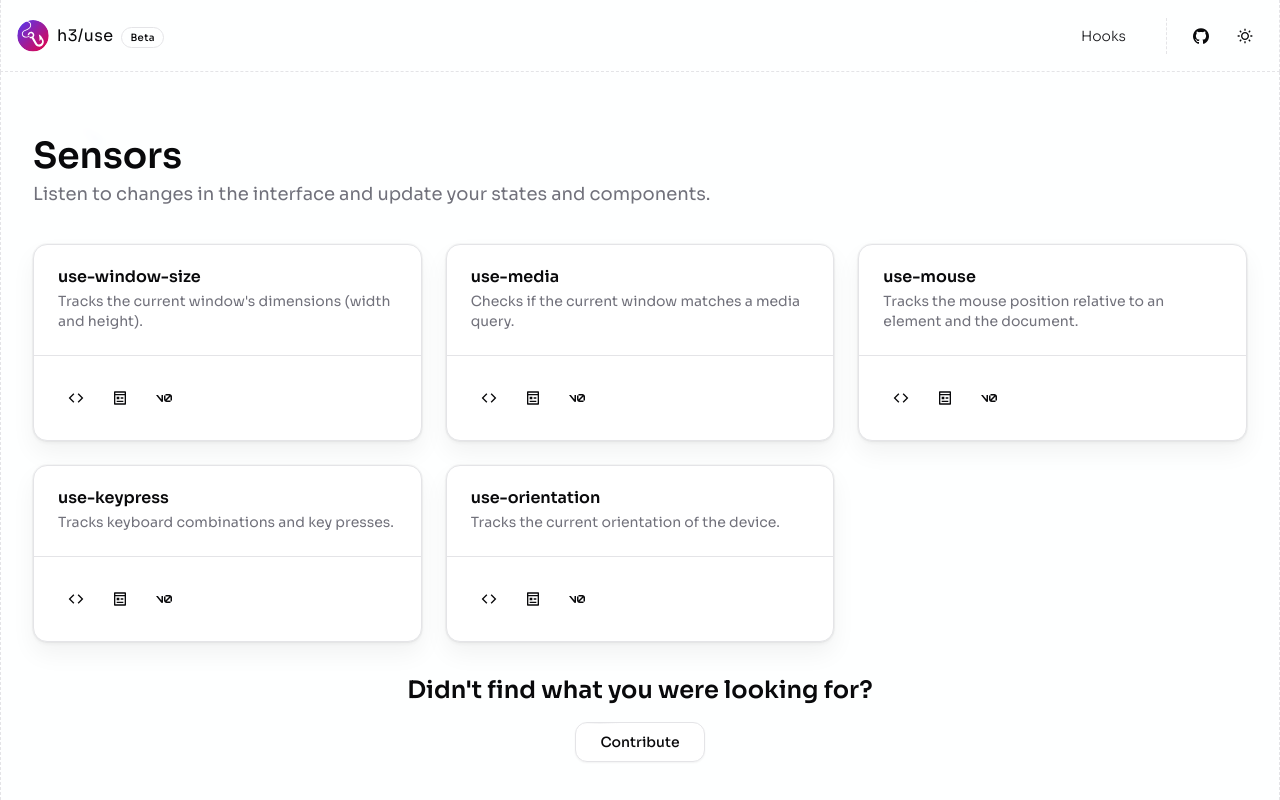
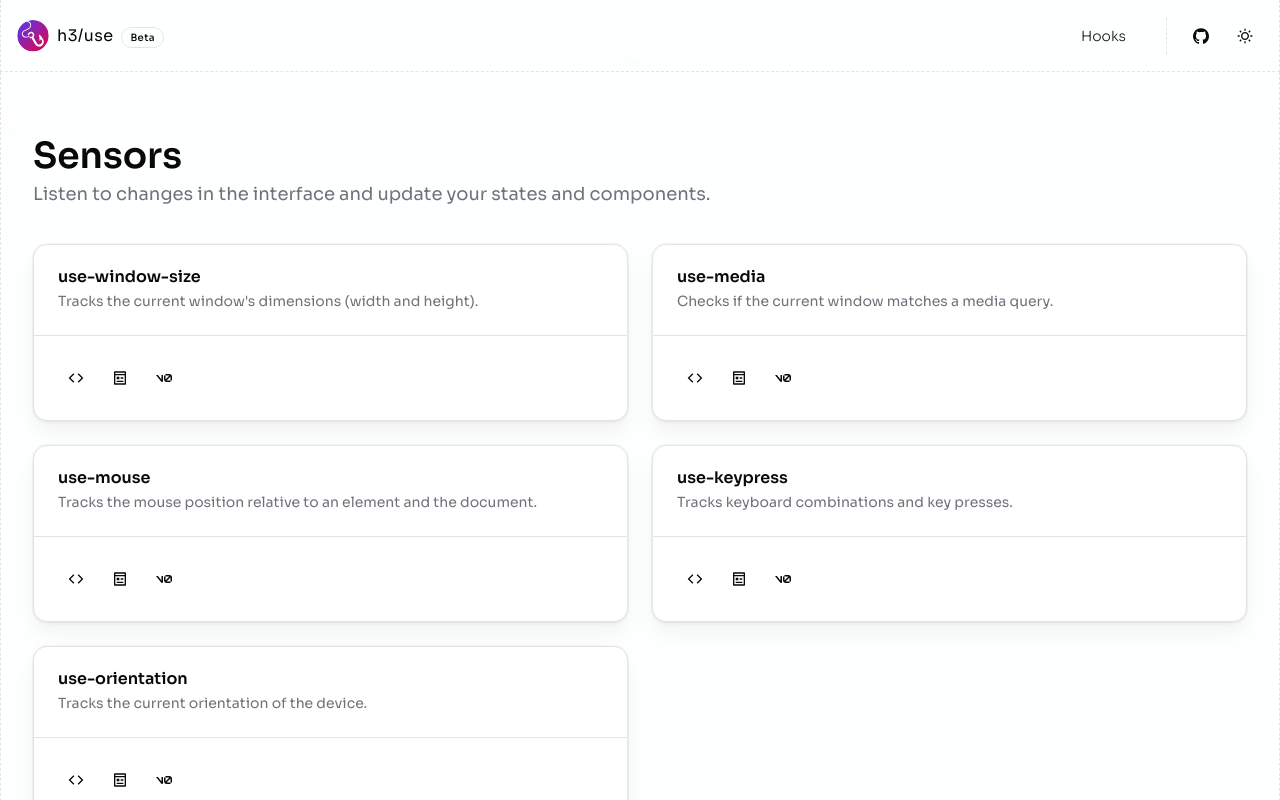
Before and after one commit to matbrgz/guarahooks, a Next.js app: page /sensors in a window 1280 px wide. Shown: the top 800 px of the page. Built offline with nearby package versions, Linux system fonts and the light colour scheme.

Commit message:
fix: grid of 2 columns instead of 3 for category page

```diff
--- a/app/[category]/page.tsx
+++ b/app/[category]/page.tsx
@@ -42,7 +42,7 @@
   return (
     <>
       <PageBanner title={category.name} subtitle={category.description} />
-      <PageGrid className="grow h-full">
+      <PageGrid className="grow lg:grid-cols-2">
         {hooks.map((hook, index) => (
           <HookCard
             key={hook.name}
--- a/components/hook-card.tsx
+++ b/components/hook-card.tsx
@@ -14,7 +14,7 @@
 
 export function HookCard({ name, description, children }: HookCardProps) {
   return (
-    <Card className="relative max-h-[200px]">
+    <Card className="relative">
       <CardHeader className="border-b">
         <CardTitle>{name.replace('-demo', '')}</CardTitle>
         <CardDescription>{description}</CardDescription>
--- a/components/page-grid.tsx
+++ b/components/page-grid.tsx
@@ -9,8 +9,8 @@
   return (
     <section
       className={cn(
-        'relative w-full',
-        'grid gap-x-6 gap-y-6 grid-cols-1 sm:grid-cols-1 md:grid-cols-2 lg:grid-cols-3',
+        'relative size-full',
+        'grid gap-6 grid-cols-1 md:grid-cols-2 lg:grid-cols-3',
         className,
       )}
     >
```
